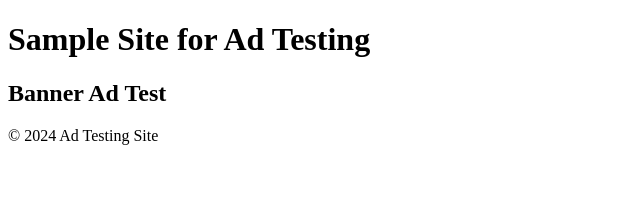
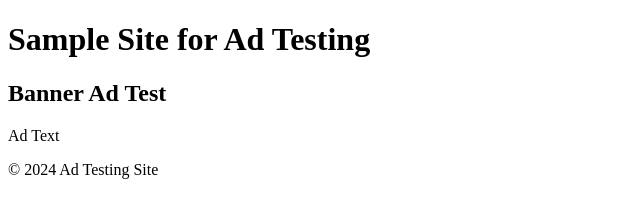
Before and after one commit to Taras-Trach/test-html-site, a plain HTML site: page index.html in a window 1280 px wide. Shown: the whole page, without its empty margins (0-640 px from the left). Drawn offline with Linux system fonts and the light colour scheme.

Commit message:
Update index.html

```diff
--- a/index.html
+++ b/index.html
@@ -23,6 +23,7 @@
         <section>
             <h2>Banner Ad Test</h2>
         <div id='div-gpt-ad-1730798789565-0'>
+            <p>Ad Text</p>
           <script>
             googletag.cmd.push(function() { googletag.display('div-gpt-ad-1730798789565-0'); });
           </script>
```
